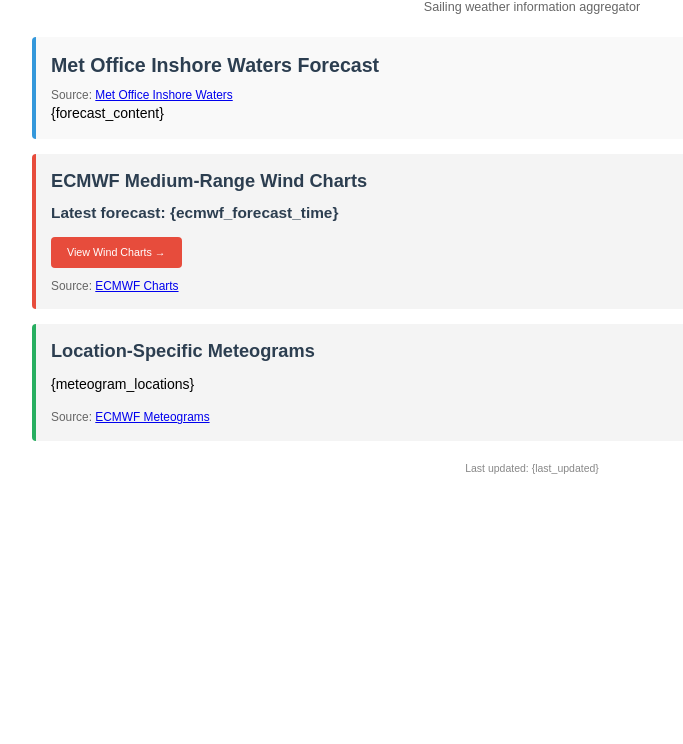
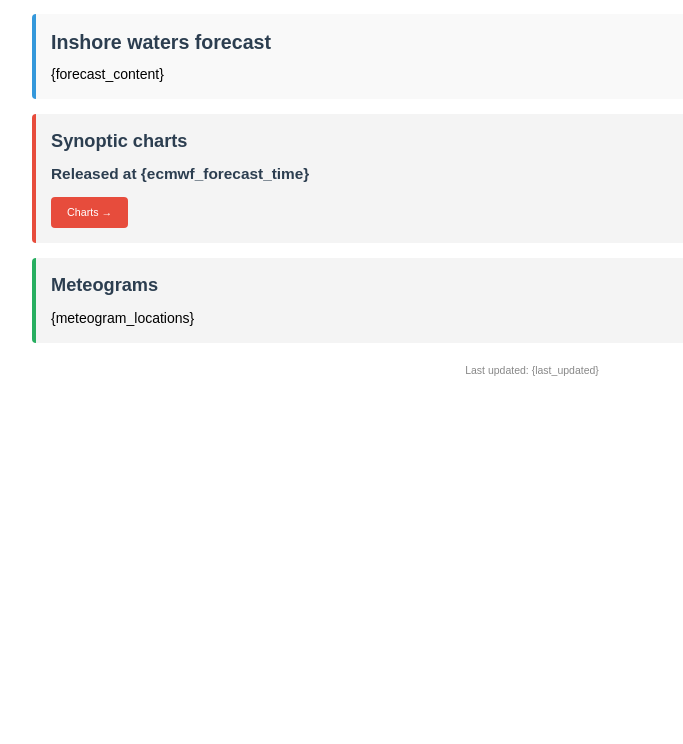
Before and after one commit to benbc/weather, a plain HTML site: page src/weather/templates/index.html in a window 1280 px wide. Shown: the part 56-800 px from the top of the page, without its empty margins (108-791 px from the left). Drawn offline with Linux system fonts and the light colour scheme.

Commit message:
Simplify template design with cleaner typography and navigation
- Update page title to "Weather Aggregator" for brevity
- Simplify section headers: "Inshore waters forecast", "Synoptic charts", "Meteograms"
- Streamline link text: "Charts →", "Meteogram →", "Location →" (removing "View" prefix)
- Remove tagline "Sailing weather information aggregator" from header
- Reformat template with improved HTML formatting and indentation
- Update meteogram link text generation in renderer to match new design
- Fix tests to match updated section titles and link text

```diff
--- a/src/weather/templates/index.html
+++ b/src/weather/templates/index.html
@@ -3,7 +3,7 @@
     <head>
         <meta charset="UTF-8" />
         <meta name="viewport" content="width=device-width, initial-scale=1.0" />
-        <title>Weather Forecast - Sailing Information</title>
+        <title>Weather Aggregator</title>
         <style>
             body {
                 font-family: Arial, sans-serif;
@@ -171,49 +171,25 @@
     </head>
     <body>
         <div class="header">
-            <h1>Weather Forecast</h1>
-            <p>Sailing weather information aggregator</p>
+            <h1>Weather Aggregator</h1>
         </div>
 
         <div class="forecast-content">
-            <h2>Met Office Inshore Waters Forecast</h2>
-            <div class="source">
-                Source:
-                <a
-                    href="https://weather.metoffice.gov.uk/specialist-forecasts/coast-and-sea/inshore-waters-forecast"
-                    >Met Office Inshore Waters</a
-                >
-            </div>
+            <h2>Inshore waters forecast</h2>
             {forecast_content}
         </div>
 
         <div class="chart-info">
-            <h2>ECMWF Medium-Range Wind Charts</h2>
-            <div class="forecast-date">
-                Latest forecast: {ecmwf_forecast_time}
-            </div>
+            <h2>Synoptic charts</h2>
+            <div class="forecast-date">Released at {ecmwf_forecast_time}</div>
             <div class="source">
-                <a href="{ecmwf_chart_url}" class="chart-link"
-                    >View Wind Charts →</a
-                >
-            </div>
-            <div class="source" style="margin-top: 10px">
-                Source:
-                <a href="https://charts.ecmwf.int/products/medium-wind-10m"
-                    >ECMWF Charts</a
-                >
+                <a href="{ecmwf_chart_url}" class="chart-link">Charts →</a>
             </div>
         </div>
 
         <div class="locations-info">
-            <h2>Location-Specific Meteograms</h2>
+            <h2>Meteograms</h2>
             {meteogram_locations}
-            <div class="source" style="margin-top: 15px">
-                Source:
-                <a href="https://charts.ecmwf.int/products/opencharts_meteogram"
-                    >ECMWF Meteograms</a
-                >
-            </div>
         </div>
 
         <div class="last-updated">Last updated: {last_updated}</div>
```
Also changed, not shown: 3 other files.
